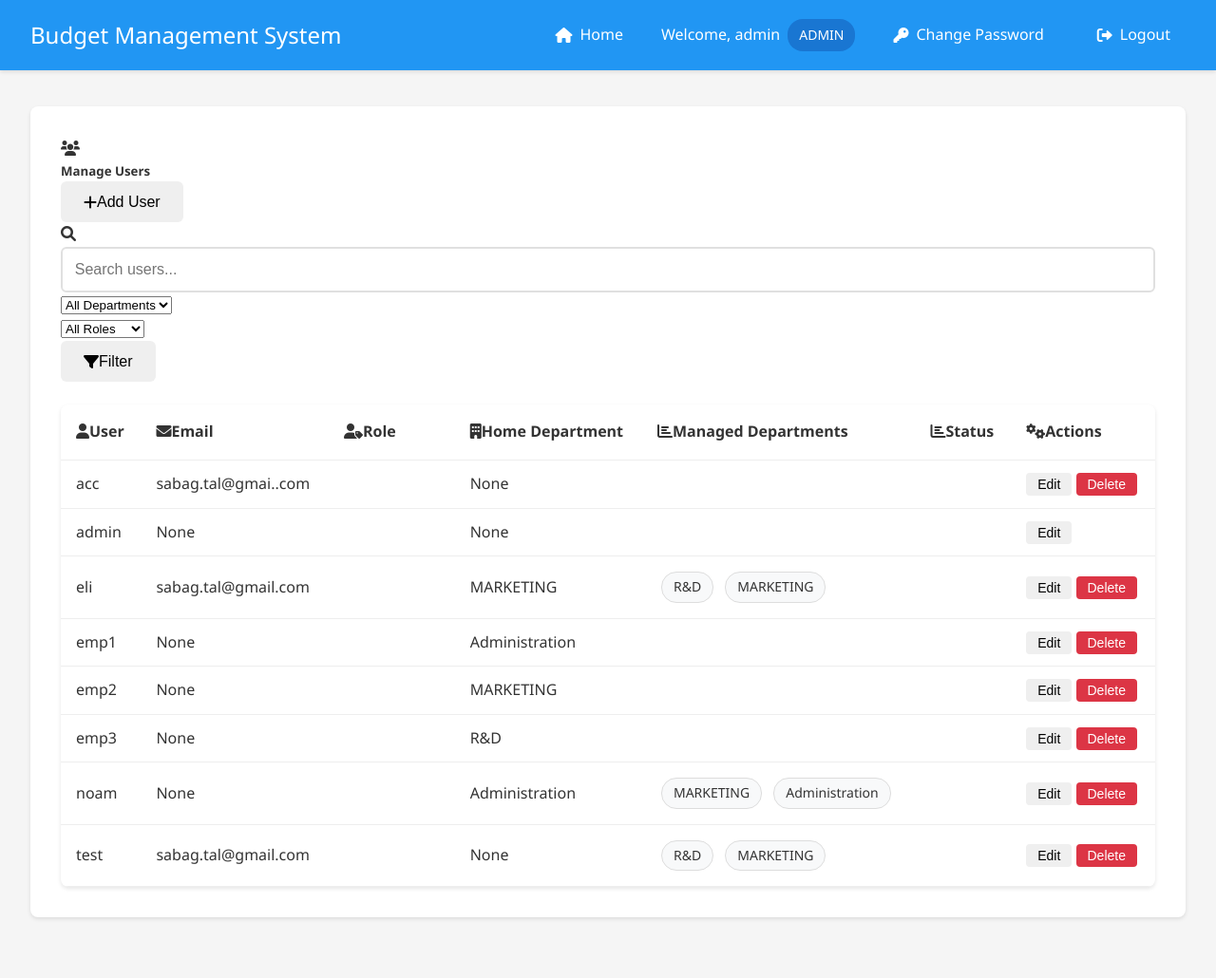
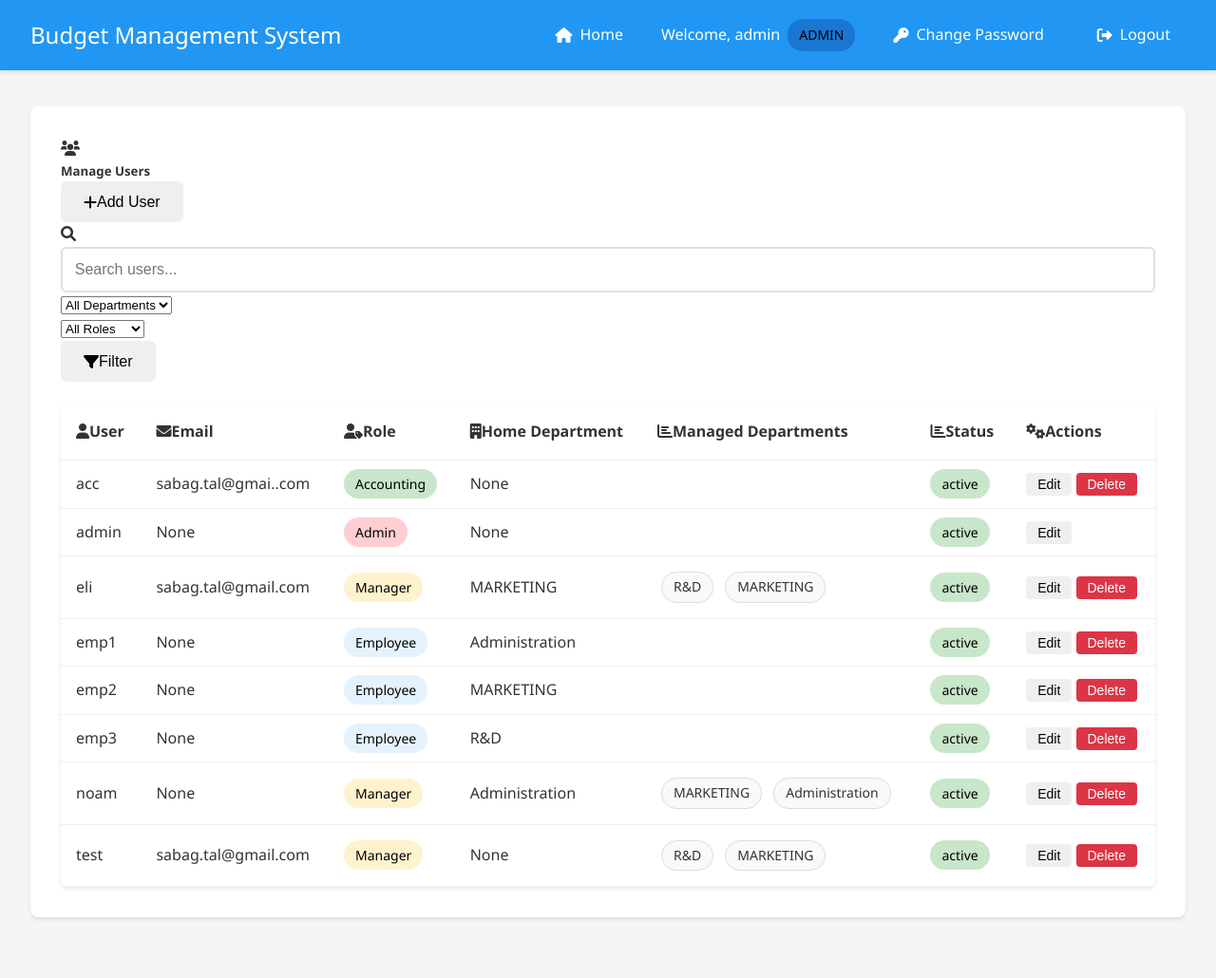
Before and after one commit to taldata/labos, a Flask app: page /admin/users in a window 1280 px wide. Shown: the whole page at 95% size. Run offline with Flask 3, Linux system fonts and the light colour scheme; a user stored in the database is signed in; data comes from the database, SQL or seed files in the repository.

Commit message:
add role and status to manage users

```diff
--- a/templates/manage_users.html
+++ b/templates/manage_users.html
@@ -343,6 +343,27 @@
     font-weight: 500;
     padding: 6px 12px;
     border-radius: 16px;
+    color: #000 !important;
+}
+
+.badge.bg-danger {  /* Admin */
+    background-color: #ffcdd2 !important;
+}
+.badge.bg-warning {  /* Manager */
+    background-color: #fff3cd !important;
+}
+.badge.bg-success {  /* Accounting */
+    background-color: #c8e6c9 !important;
+}
+.badge.bg-info {  /* Employee */
+    background-color: #e3f2fd !important;
+}
+
+.badge.bg-success {  /* Active */
+    background-color: #c8e6c9 !important;
+}
+.badge.bg-secondary {  /* Inactive */
+    background-color: #e0e0e0 !important;
 }
 
 .action-buttons {
```
